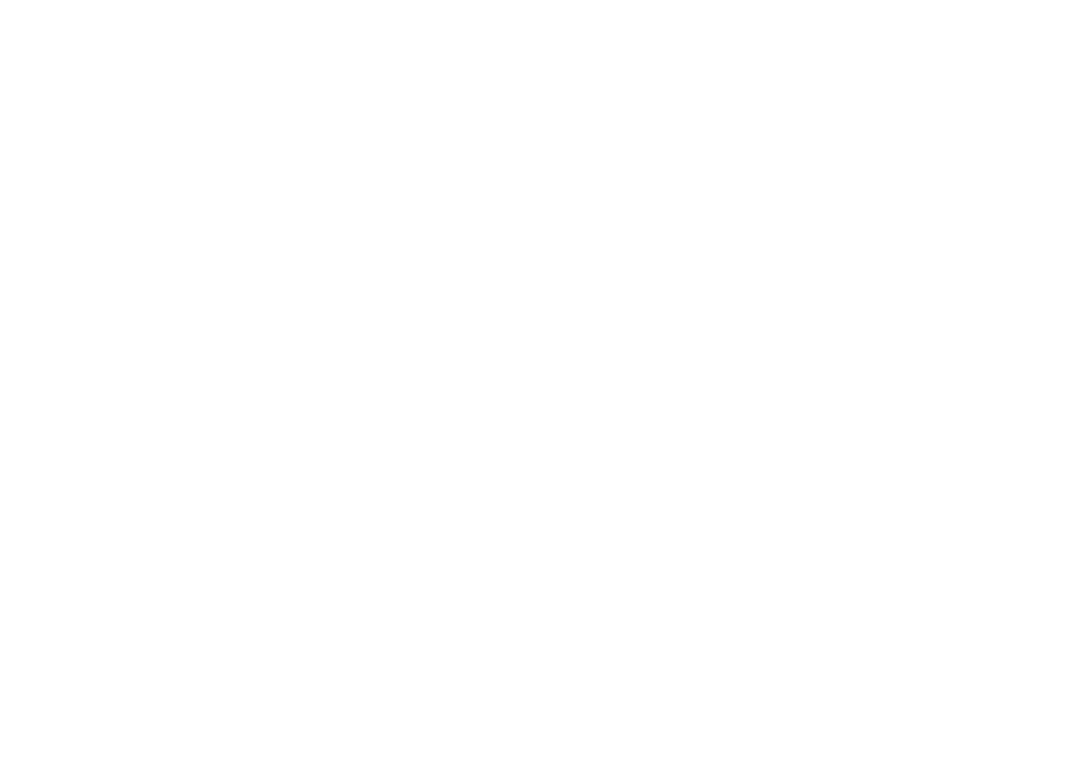
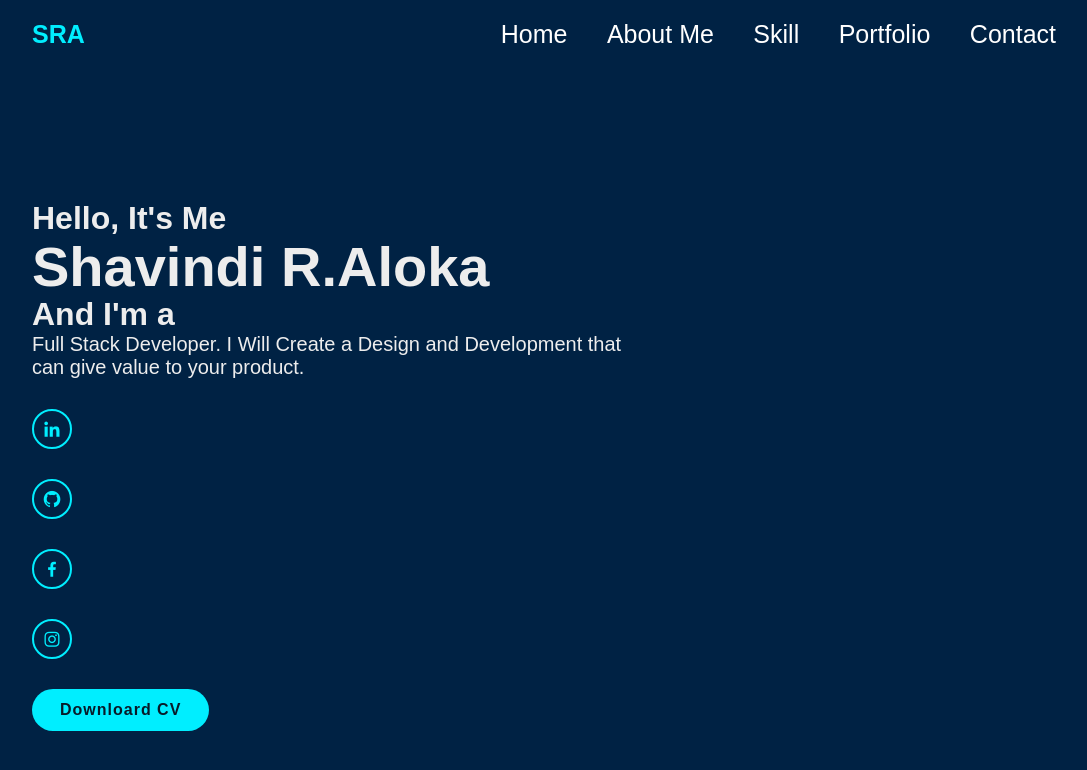
Before and after one commit to Shavindi0609/portfolio2, a plain HTML site: page index.html in a window 1280 px wide. Shown: the whole page, without its empty margins (96-1183 px from the left). Drawn offline with nearby package versions, Linux system fonts and the light colour scheme.

Commit message:
Add css to Home Section

```diff
--- a/index.html
+++ b/index.html
@@ -4,11 +4,15 @@
     <meta charset="UTF-8">
     <meta name="viewport" content="width=device-width , initial-scale=1.0">
     <link rel="stylesheet" href="style.css">
+    <link href='https://unpkg.com/boxicons@2.1.4/css/boxicons.min.css' rel='stylesheet'>
+
     <title>My Portfolio</title>
 </head>
 <body>
+
+<!--Header Section-->
     <header class="header">
-        <a href="#" class="logo">Portfolio</a>
+        <a href="#" class="logo">SRA</a>
 
         <nav class="navbar">
             <a href="#" >Home</a>
@@ -18,5 +22,23 @@
             <a href="#" >Contact</a>
         </nav>
     </header>
+
+<!--Home Section-->
+    <section class="home">
+        <div class="home-content">
+            <h3>Hello, It's Me</h3>
+            <h1>Shavindi R.Aloka</h1>
+            <h3>And I'm a</h3>
+            <p> Full Stack Developer. I Will Create a Design and Development that can give value to your product.</p>
+            <div class="home-social">
+                <a href="#"><i class='bx bxl-linkedin'></i></a>
+                <a href="#"><i class='bx bxl-github' ></i></a>
+                <a href="#"><i class='bx bxl-facebook' ></i></a>
+                <a href="#"><i class='bx bxl-instagram' ></i></a>
+            </div>
+            <a href="#" class="btn">Downloard CV</a>
+        </div>
+    </section>
+
 </body>
 </html>
--- a/style.css
+++ b/style.css
@@ -1,44 +1,160 @@
+
 * {
     margin: 0;
     padding: 0;
     box-sizing: border-box;
-    font-family: 'poppins' , sans-serif;
+    font-family:'poppins' , sans-serif ;
+
 }
 
 body {
     color: #ededed;
 }
 
+/*Header Section Code*/
 .header {
     position: fixed;
     top: 0;
     left: 0;
     width: 100%;
     padding: 20px 10%;
-    background: transparent;
     display: flex;
     justify-content: space-between;
     align-items: center;
+    z-index: 100; /*position eka fixed nisa anith ewata wehila yana nisa*/
 }
 
 .logo {
     position: relative;
     font-size: 25px;
-    color: #fff;
+    color: #00eeff;
     text-decoration: none;
     font-weight: 600;
+}
+
+.logo:hover{
+    transform: scale(1.15);
 }
 
 .navbar a {
     display: inline-block;
     font-size: 25px;
-    color: #fff;
+    color: white;
     text-decoration: none;
     font-weight: 500;
     margin-left: 35px;
-    transition: .3s;
+    transition: .2s;
+
 }
 
 .navbar a:hover{
+    color:#00eeff;
+}
+
+
+/*Header Section Code*/
+.header {
+    position: fixed;
+    top: 0;
+    left: 0;
+    width: 100%;
+    padding: 20px 10%;
+    display: flex;
+    justify-content: space-between;
+    align-items: center;
+    z-index: 100; /*position eka fixed nisa anith ewata wehila yana nisa*/
+}
+
+.logo {
+    position: relative;
+    font-size: 25px;
     color: #0ef;
+    text-decoration: none;
+    font-weight: 600;
 }
+
+.logo:hover{
+    transform: scale(1.15);
+}
+
+.navbar a {
+    display: inline-block;
+    font-size: 25px;
+    color: white;
+    text-decoration: none;
+    font-weight: 500;
+    margin-left: 35px;
+    transition: .2s;
+
+}
+
+.navbar a:hover{
+    color:#00eeff;
+}
+/*Home Section Code*/
+.home {
+    position: relative;
+    width: 100%;
+    justify-content: space-between;
+    height: 100vh;
+    background: #002244;
+    background-size: cover;
+    background-position: center;
+    display: flex;
+    align-items: center;
+    padding: 70px 10% 0;
+    padding-top: 130px;
+
+}
+
+.home-content {
+    max-width: 600px;
+}
+
+.home-content h3 {
+    font-size: 32px;
+    font-weight: 700;
+}
+
+.home-content h1 {
+    font-size: 56px;
+    font-weight: 700;
+    margin: -3px 0;
+}
+
+.home-content p {
+    font-size: 20px;
+}
+
+.home-social a {
+    display: flex;
+    justify-content: center;
+    align-items: center;
+    width: 40px;
+    height: 40px;
+    background: transparent;
+    border: 2px solid #00eeff;
+    border-radius: 50%;
+    font-size: 20px;
+    color: #0ef;
+    text-decoration: none;
+    margin: 30px 15px 30px 0;
+}
+
+.home-social a:hover {
+    background: #0ef;
+    color: #081b29;
+    box-shadow: 0 0 5px #00eeff;
+}
+
+.btn {
+    display: inline-block;
+    padding: 12px 28px;
+    background: #00eeff;
+    border-radius: 40px;
+    font-size: 16px;
+    color: #081b29;
+    letter-spacing: 1px;
+    text-decoration: none;
+    font-weight: 600;
+}
```
